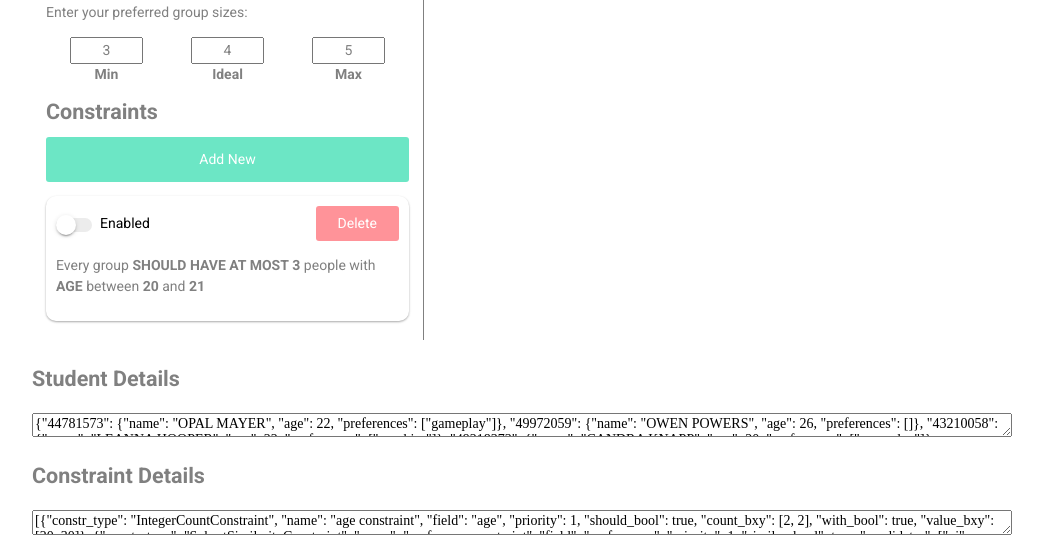
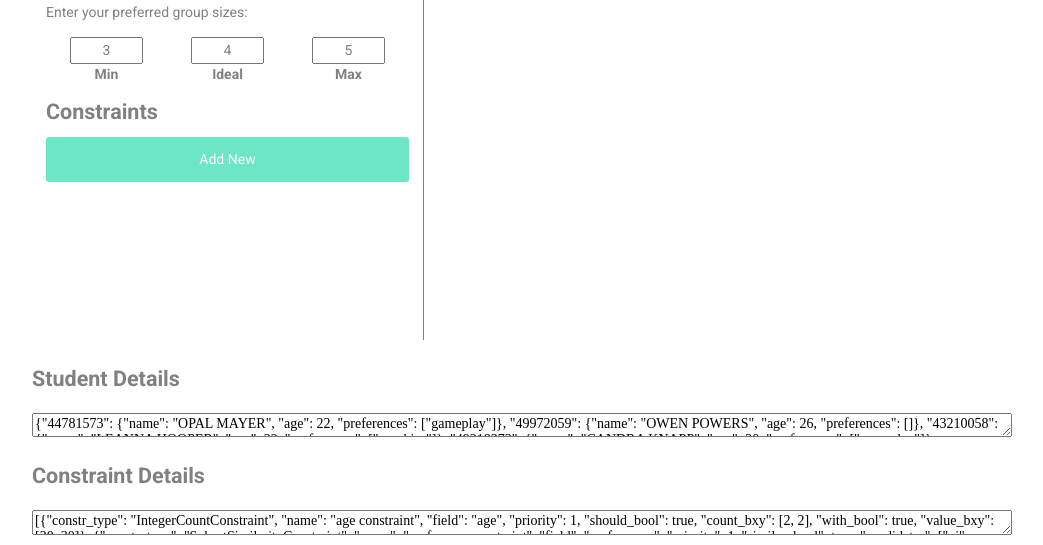
Before and after one commit to aidanstansfield/DECO3801Project, a Flask app: page /allocation in a window 1280 px wide. Shown: the part 255-800 px from the top of the page, without its empty margins (118-1161 px from the left). Run offline with Flask 2, Linux system fonts and the light colour scheme; some libraries are stand-ins or nearby versions.

Commit message:
Hid constraint div for MVP.

```diff
--- a/teambuilder/templates/allocation.html
+++ b/teambuilder/templates/allocation.html
@@ -45,7 +45,7 @@
                             <button class='allocation-constraints__title-button'>Add New</button>
                         </div>
                         <div class='allocation-constraints__constraint-container'>
-                            <div class='allocation-constraint'>
+                            <!--<div class='allocation-constraint'>
                                 <div class='allocation-constraint__status-holder'>
                                     <div class='allocation-constraint__status'>
                                         <input class='allocation-constraint__enabled-input' type='checkbox' id="constraint1">
@@ -66,7 +66,7 @@
                                         <strong>21</strong>
                                     </p>
                                 </div>
-                            </div>
+                            </div>-->
                         </div>
                     </div>
                 </div>
```
